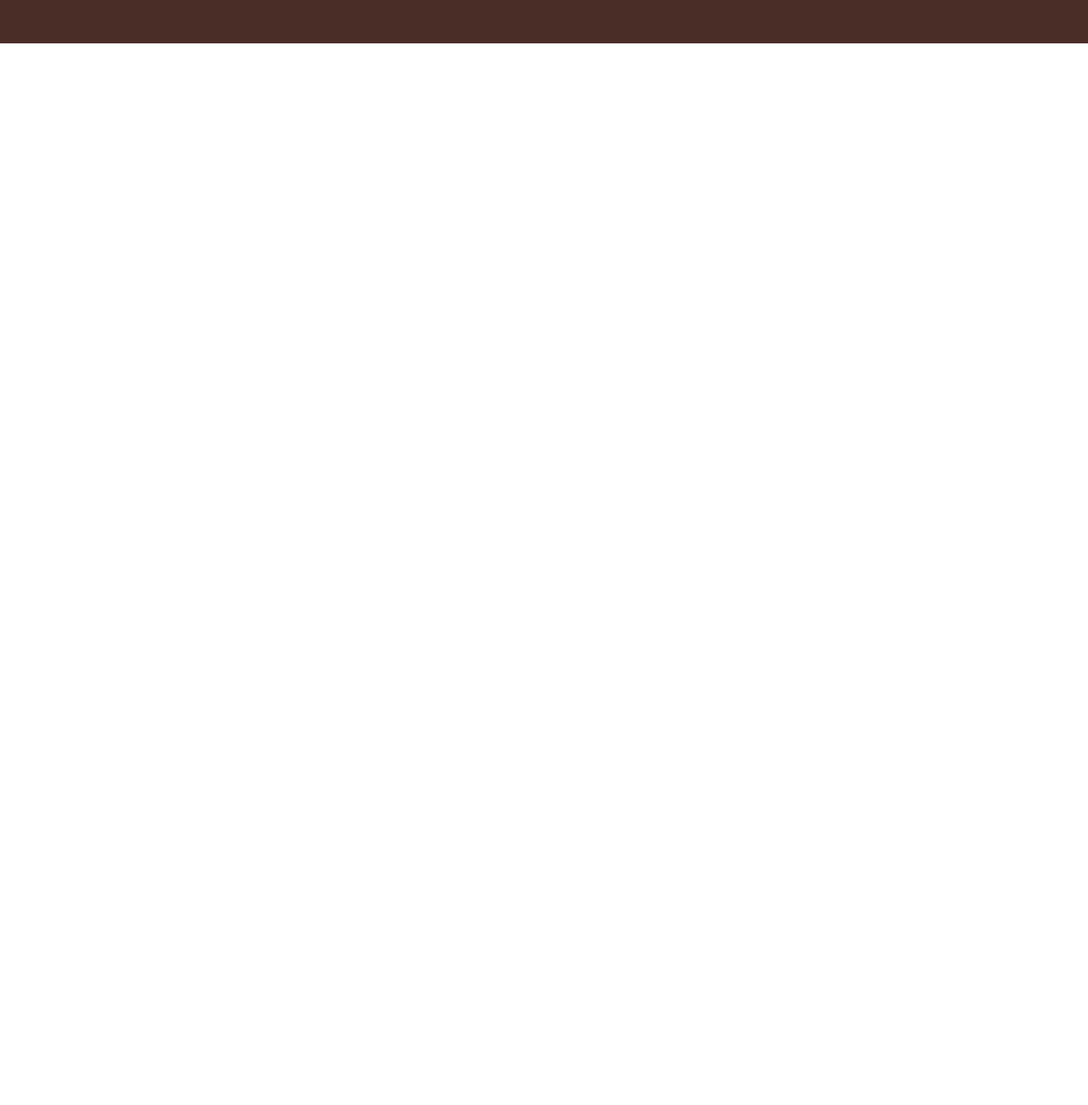
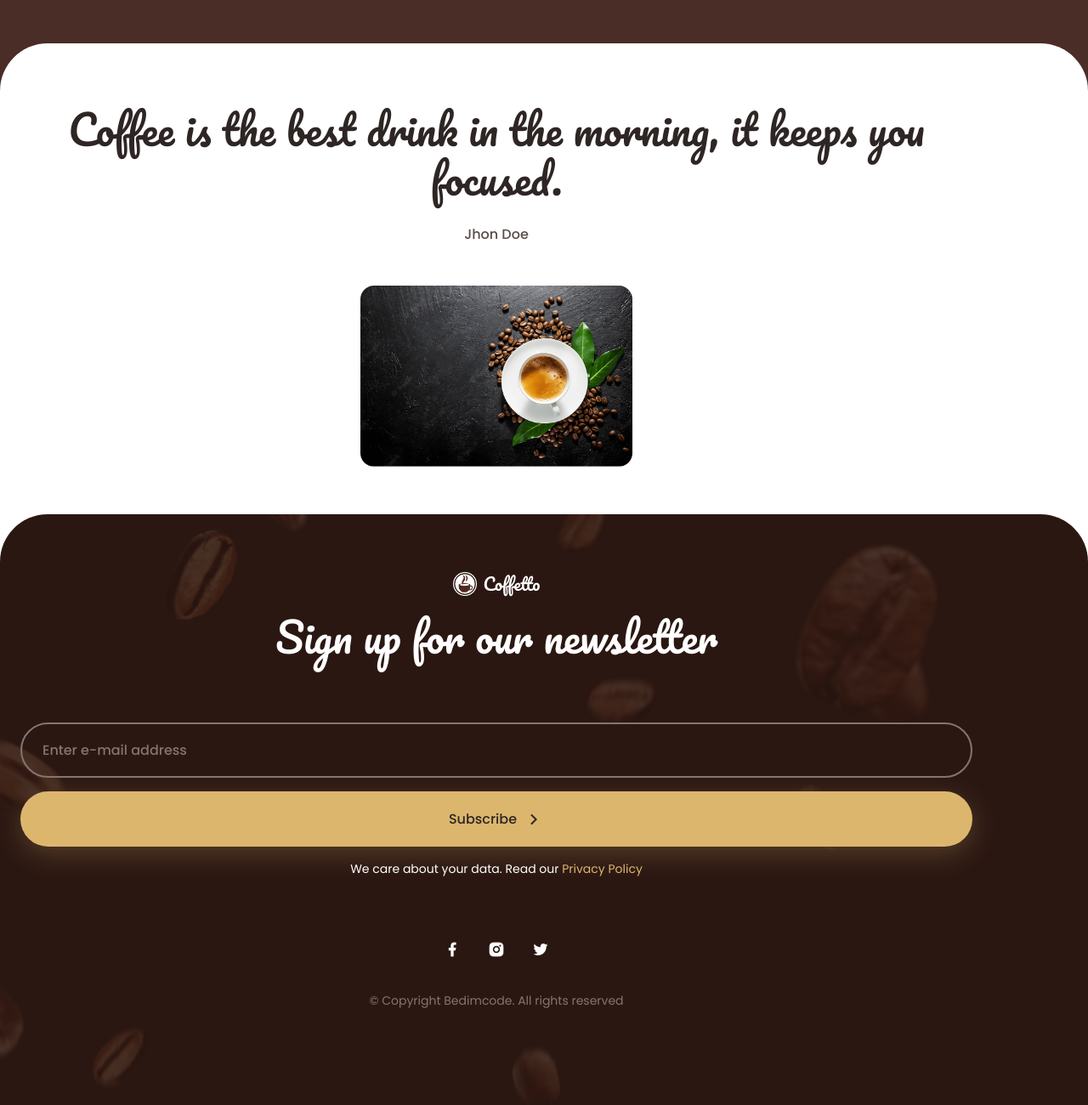
Before and after one commit to busrabll/responsive-coffee-website, a plain HTML site: page index.html in a window 1280 px wide. Shown: the part 3872-5172 px from the top of the page at 85% size. Before the commit the page ends 3923 px from the top, so only its background shows below. Drawn offline with nearby package versions, Linux system fonts and the light colour scheme.

Commit message:
17.02.2023

```diff
--- a/assets/CSS/styles.css
+++ b/assets/CSS/styles.css
@@ -500,8 +500,162 @@ img {
 
 /*=============== TESTIMONIAL ===============*/
 
+.testimonial {
+    background-color: var(--first-color);
+}
+
+.testimonial__bg {
+    background-color: var(--white-color);
+    border-radius: var(--border-section);
+}
+
+.testimonial__container {
+    row-gap: 3rem;
+}
+
+.testimonial__data {
+    text-align: center;
+}
+
+.testimonial__name {
+    font-weight: var(--font-medium);
+}
+
+.testimonial__img {
+    width: 320px;
+    border-radius: 1rem;
+    justify-self: center;
+}
 
 /*=============== FOOTER ===============*/
+.footer {
+    background-color: var(--white-color);
+    position: relative;
+}
+
+.footer__bg {
+    background-color: var(--first-color-alt);
+    border-radius: var(--border-section);
+}
+
+.footer__container {
+    padding-block: 4rem 7rem;
+    row-gap: 4.5rem;
+    position: relative;
+}
+
+.footer__data {
+    text-align: center;
+    row-gap: 4.5rem;
+}
+
+.footer__logo,
+.footer__title,
+.footer__input,
+.footer__description,
+.footer__social-link {
+    color: var(--white-color);
+}
+
+.footer__logo {
+    display: inline-flex;
+    align-items: center;
+    column-gap: .5rem;
+    font-size: var(--h3-font-size);
+    font-family: var(--second-font);
+    margin-bottom: 1rem;
+}
+
+.footer__logo img {
+    width: 28px;
+}
+
+.footer__title {
+    font-size: var(--big-font-size);
+    font-family: var(--second-font);
+    font-weight: var(--font-regular);
+    line-height: 120%;
+}
+
+.footer__form {
+    row-gap: 1rem;
+}
+
+.footer__input,
+.footer__button {
+    border: none;
+    outline: none;
+    font-family: var(--body-font);
+    font-size: var(--normal-font-size);
+    font-weight: var(--font-medium);
+}
+
+.footer__input {
+    width: 100%;
+    background: transparent;
+    border: 2px solid var(--text-color-light);
+    padding: 1.15rem 1.5rem;
+    border-radius: 4rem;
+}
+
+.footer__input::placeholder {
+    color: var(--text-color-light);
+}
+
+.footer__button {
+    padding-block: 1.25rem;
+    justify-content: center;
+    cursor: pointer;
+}
+
+.footer__description {
+    font-size: var(--small-font-size);
+}
+
+.footer__privacy {
+    color: var(--second-color);
+}
+
+.footer__privacy:hover {
+    text-decoration: underline;
+}
+
+.footer__content {
+    row-gap: 2rem;
+}
+
+.footer__social {
+    display: flex;
+    justify-content: center;
+    column-gap: 2rem;
+}
+
+.footer__social-link {
+    font-size: 1.25rem;
+    transition: color .3s;
+}
+
+.footer__social-link:hover {
+    color: var(--second-color);
+}
+
+.footer__copy {
+    color: var(--text-color-light);
+    font-size: var(--small-font-size);
+    text-align: center;
+}
+
+.footer__bg-img {
+    position: absolute;
+    top: 0;
+    left: 0;
+    width: 100%;
+    height: 100%;
+    object-fit: cover;
+    object-position: -172px;
+    opacity: .15;
+}
+
 
 
 /*=============== SCROLL BAR ===============*/
--- a/index.html
+++ b/index.html
@@ -225,13 +225,76 @@
 
         <!--==================== TESTIMONIAL ====================-->
         <section class="testimonial" id="testimonial">
+            <div class="testimonial__bg section">
+                <div class="testimonial__container container grid">
+                    <div class="testimonial__data">
+                        <h2 class="section__title">
+                            Coffee is the best drink in the
+                            morning, it keeps you focused.
+                        </h2>
 
+                        <span class="testimonial__name">
+                            Jhon Doe
+                        </span>
+                    </div>
+
+                    <img src="assets/img/testimonial-coffee.png" alt="testimonial image" class="testimonial__img">
+                </div>
+            </div>
         </section>
     </main>
 
     <!--==================== FOOTER ====================-->
     <footer class="footer">
+        <div class="footer__bg">
+            <img src="assets/img/coffee-beans-bg.png" alt="footer image" class="footer__bg-img">
+            <div class="footer__container container grid">
+                <div class="footer__data grid">
+                    <div>
+                        <a href="#" class="footer__logo">
+                            <img src="assets/img/logo.png" alt="logo">
+                            Coffetto
+                        </a>
 
+                        <h3 class="footer__title">
+                            Sign up for our newsletter
+                        </h3>
+                    </div>
+
+                    <form action="" class="footer__form grid">
+                        <input type="email" placeholder="Enter e-mail address" class="footer__input">
+                        <button class="button footer__button" type="submit">
+                            Subscribe <i class="ri-arrow-right-s-line"></i>
+                        </button>
+
+                        <p class="footer__description">
+                            We care about your data. Read our
+                            <a href="#" class="footer__privacy">Privacy Policy</a>
+                        </p>
+                    </form>
+                </div>
+
+                <div class="footer__content grid">
+                    <div class="footer__social">
+                        <a href="https://www.facebook.com/" target="_blank" class="footer__social-link">
+                            <i class="ri-facebook-fill"></i>
+                        </a>
+
+                        <a href="https://www.instagram.com/" target="_blank" class="footer__social-link">
+                            <i class="ri-instagram-fill"></i>
+                        </a>
+
+                        <a href="https://twitter.com/" target="_blank" class="footer__social-link">
+                            <i class="ri-twitter-fill"></i>
+                        </a>
+                    </div>
+
+                    <span class="footer__copy">
+                        &#169; Copyright Bedimcode. All rights reserved
+                    </span>
+                </div>
+            </div>
+        </div>
     </footer>
 
     <!--========== SCROLL UP ==========-->
```
